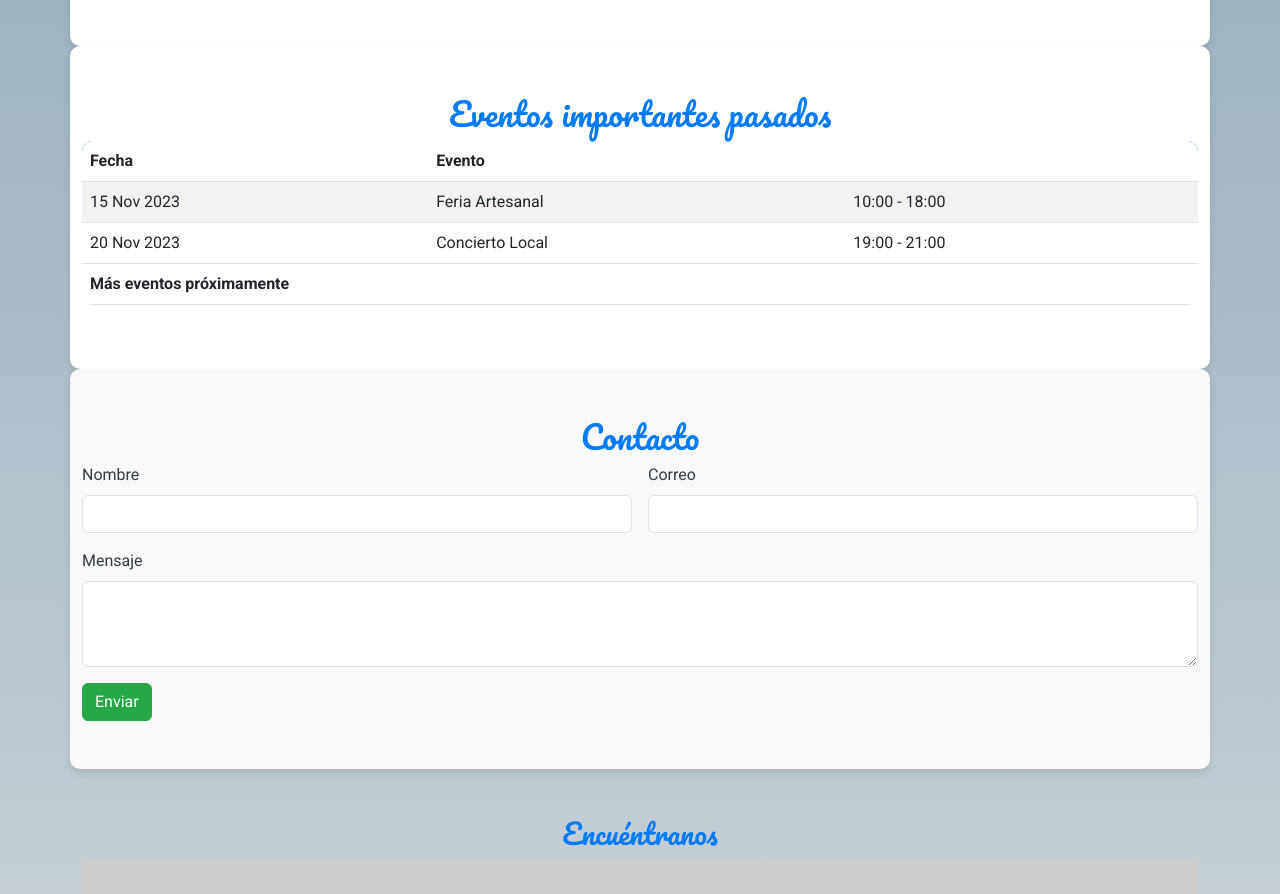
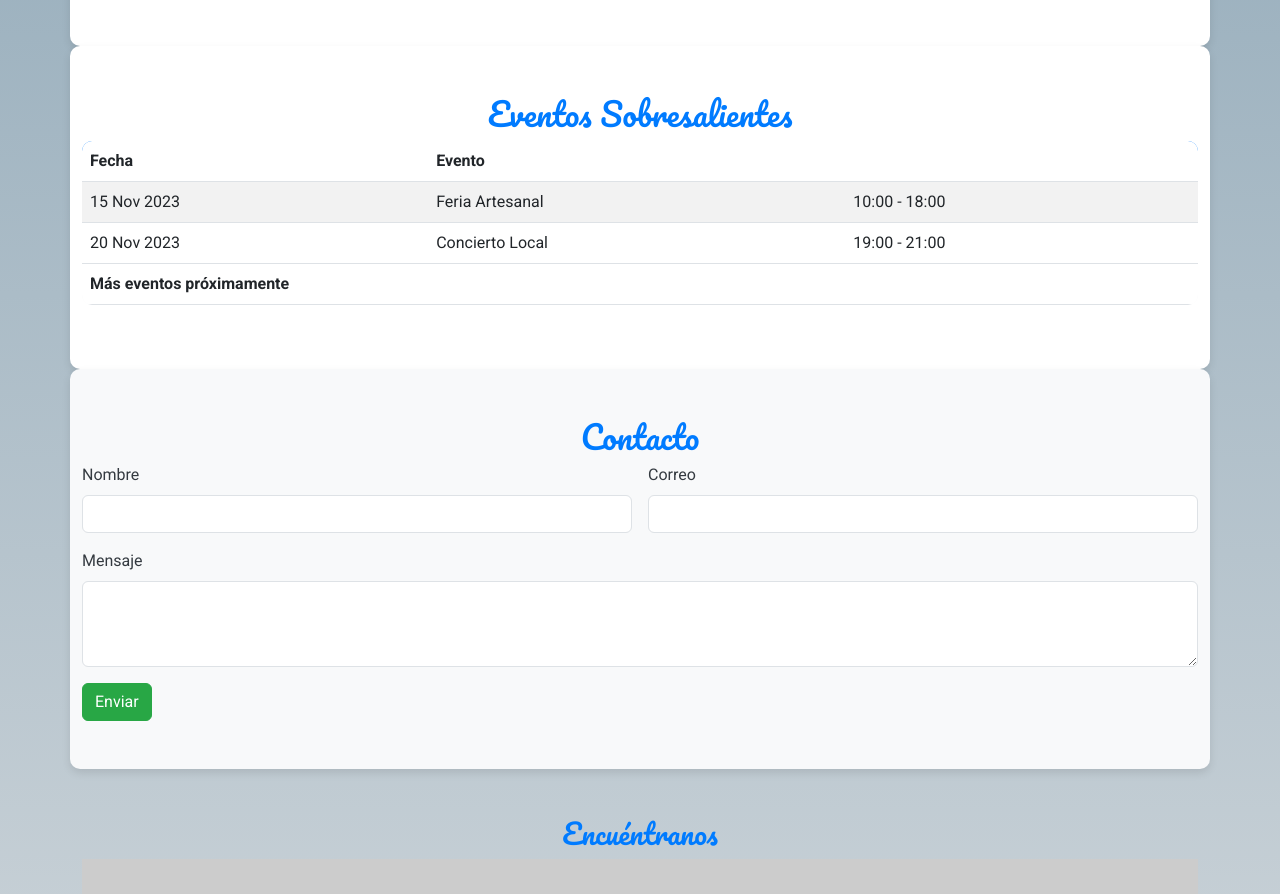
Before and after one commit to jared-reyes/Jared-Reyes.github.io, a plain HTML site: page index.html in a window 1280 px wide. Shown: the part 3696-4590 px from the top of the page. Drawn offline with nearby package versions, Linux system fonts and the light colour scheme; grey boxes are pictures that could not be loaded.

Commit message:
Update index.html

```diff
--- a/index.html
+++ b/index.html
@@ -171,7 +171,7 @@
 
     <!-- Tabla de Eventos -->
     <section class="container py-5">
-      <center><h2>Eventos importantes pasados</h2></center>
+      <center><h2>Eventos Sobresalientes</h2></center>
       <div class="table-responsive">
         <table class="table table-striped">
           <thead>
```
